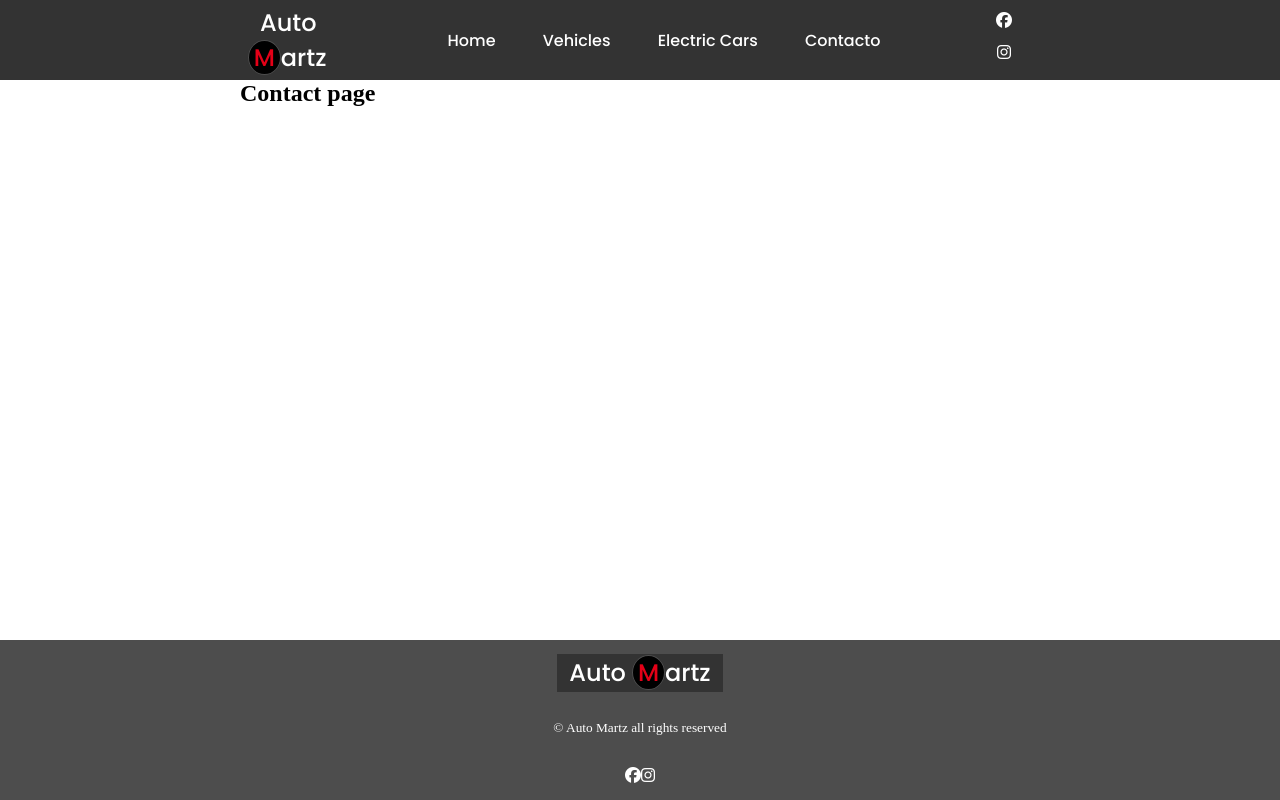
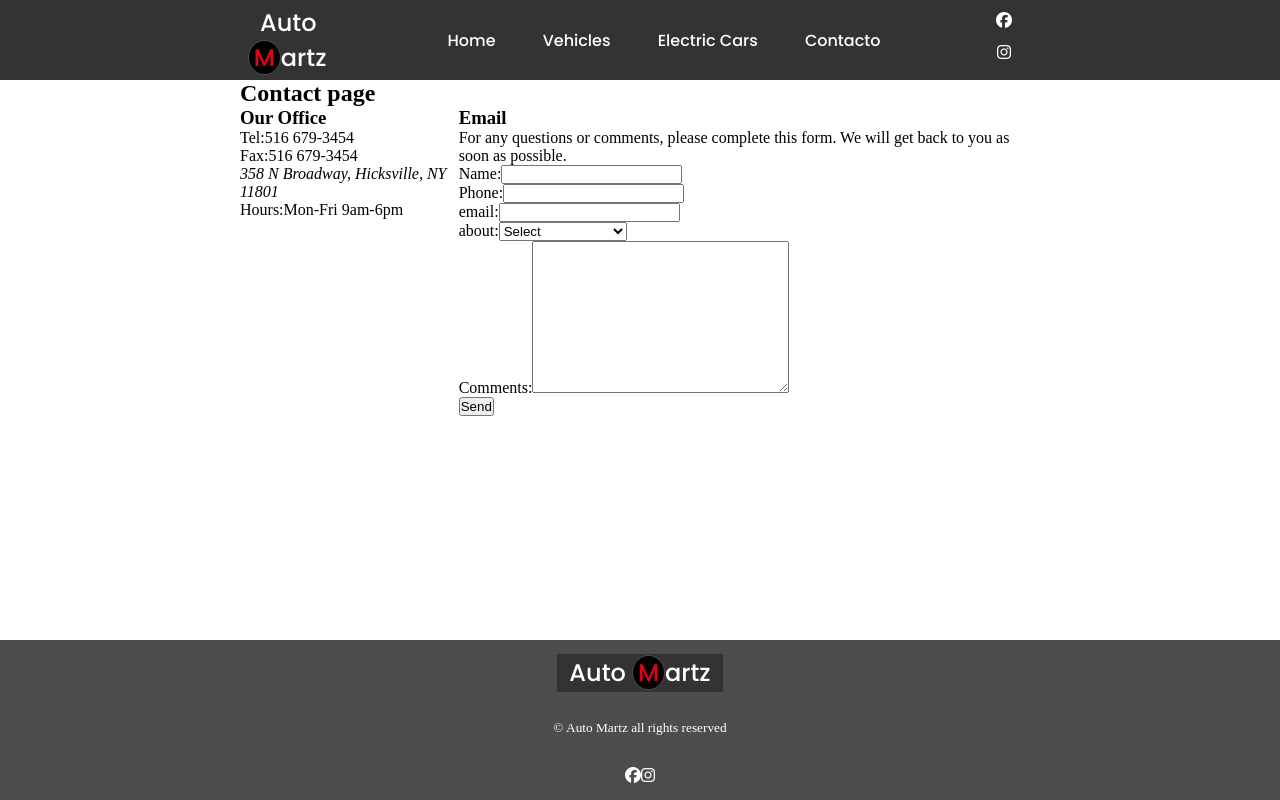
Before and after one commit to anthonymartz17/Dealership, a Vue app: page /contact in a window 1280 px wide. Built offline with nearby package versions, Linux system fonts and the light colour scheme; data requests are answered from the project's data file; some icons are missing; what vue2-filters would draw is missing.

Commit message:
added form to contact page, working on adding validation to form

```diff
--- a/package.json
+++ b/package.json
@@ -15,7 +15,7 @@
     "bootstrap": "^4.5.2",
     "core-js": "^3.6.5",
     "json": "^11.0.0",
-    "json-server": "^0.16.3",
+    "json-server": "^0.17.1",
     "mutationobserver-shim": "^0.3.7",
     "popper.js": "^1.16.1",
     "portal-vue": "^2.1.7",
@@ -23,6 +23,7 @@
     "vue": "^2.6.11",
     "vue-router": "^3.2.0",
     "vue2-filters": "^0.13.0",
+    "vuelidate": "^0.7.7",
     "vuex": "^3.4.0",
     "yarn": "^1.22.11"
   },
--- a/src/views/Contact.vue
+++ b/src/views/Contact.vue
@@ -1,15 +1,113 @@
 <template>
-  <div>
-    <h2>Contact page</h2>
-  </div>
+	<div class="contact">
+		<h2>Contact page</h2>
+		<div class="contact-wrapper">
+			<div class="contact-location">
+				<h3>Our Office</h3>
+				<p><span>Tel:</span>516 679-3454</p>
+				<p><span>Fax:</span>516 679-3454</p>
+				<address>358 N Broadway, Hicksville, NY 11801</address>
+				<p><span>Hours:</span>Mon-Fri 9am-6pm</p>
+			</div>
+			<div class="contact-form">
+				<h3>Email</h3>
+				<p
+					>For any questions or comments, please complete this form. We
+					will get back to you as soon as possible.</p
+				>
+				<form @submit.prevent="tryToSubmit">
+					<div class="fields">
+						<label for="name">Name:</label>
+						<input type="text" id="name" v-model="user.name" />
+					</div>
+					<div class="fields">
+						<label for="Phone">Phone:</label>
+						<input type="text" id="phone" v-model="user.phone" />
+					</div>
+					<div class="fields">
+						<label for="email">email:</label>
+						<input type="email" id="email" v-model="user.email" />
+					</div>
+					<div class="fields">
+						<label for="about">about:</label>
+						<select name="" id="about" v-model="user.contactAbout">
+							<option value="" disabled>Select</option>
+							<option
+								:value="choice"
+								v-for="choice in about"
+								:key="choice"
+								>{{ choice }}</option
+							>
+						</select>
+					</div>
+					<div class="fields">
+						<label for="comments">Comments:</label>
+						<textarea
+							name="comments"
+							id="comments"
+							cols="30"
+							rows="10"
+							v-model="user.comments"
+						></textarea>
+					</div>
+					<button>Send</button>
+				</form>
+			</div>
+		</div>
+	</div>
 </template>
 
 <script>
+import { required,email } from 'vuelidate/lib/validators'
+
 export default {
+	data() {
+		return {
+			user: {
+				name: "",
+				phone: "",
+				email: "",
+				comments: "",
+				contactAbout: "",
+			},
+      about: [
+					"Customer Service",
+					"Suggestions",
+					"Sales",
+					"advertise with us",
+					"Report error",
+					"Other",
+				],
+		};
+	},
+  validation:{
+    user:{
+      name:{required},
+      phone:{required},
+      email:{required,email},
+      comments:{required},
+      contactAbout:{required},
 
-}
+    }
+  },
+	methods: {
+		tryToSubmit() {
+      this.$v.touch()
+
+      if(this.$v.$invalid){
+          alert("form is ivalid")
+        return
+      }else{
+
+        alert("form has been submited")
+      }
+		},
+	},
+};
 </script>
 
-<style>
-
+<style lang="scss" scoped>
+.contact-wrapper {
+	display: flex;
+}
 </style>
```
Also changed, not shown: 1 other file (tests, documents, lock files or other folders).
